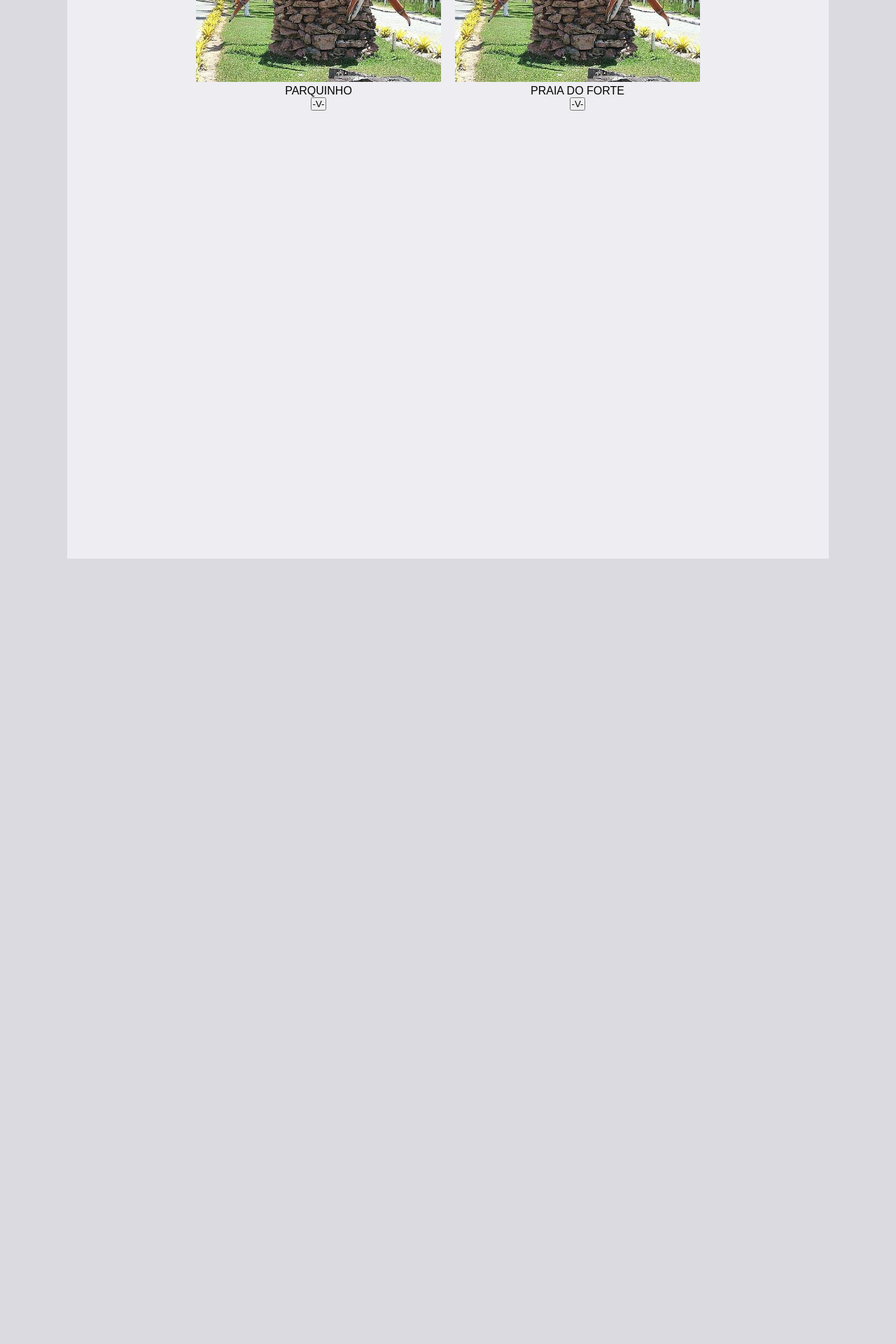
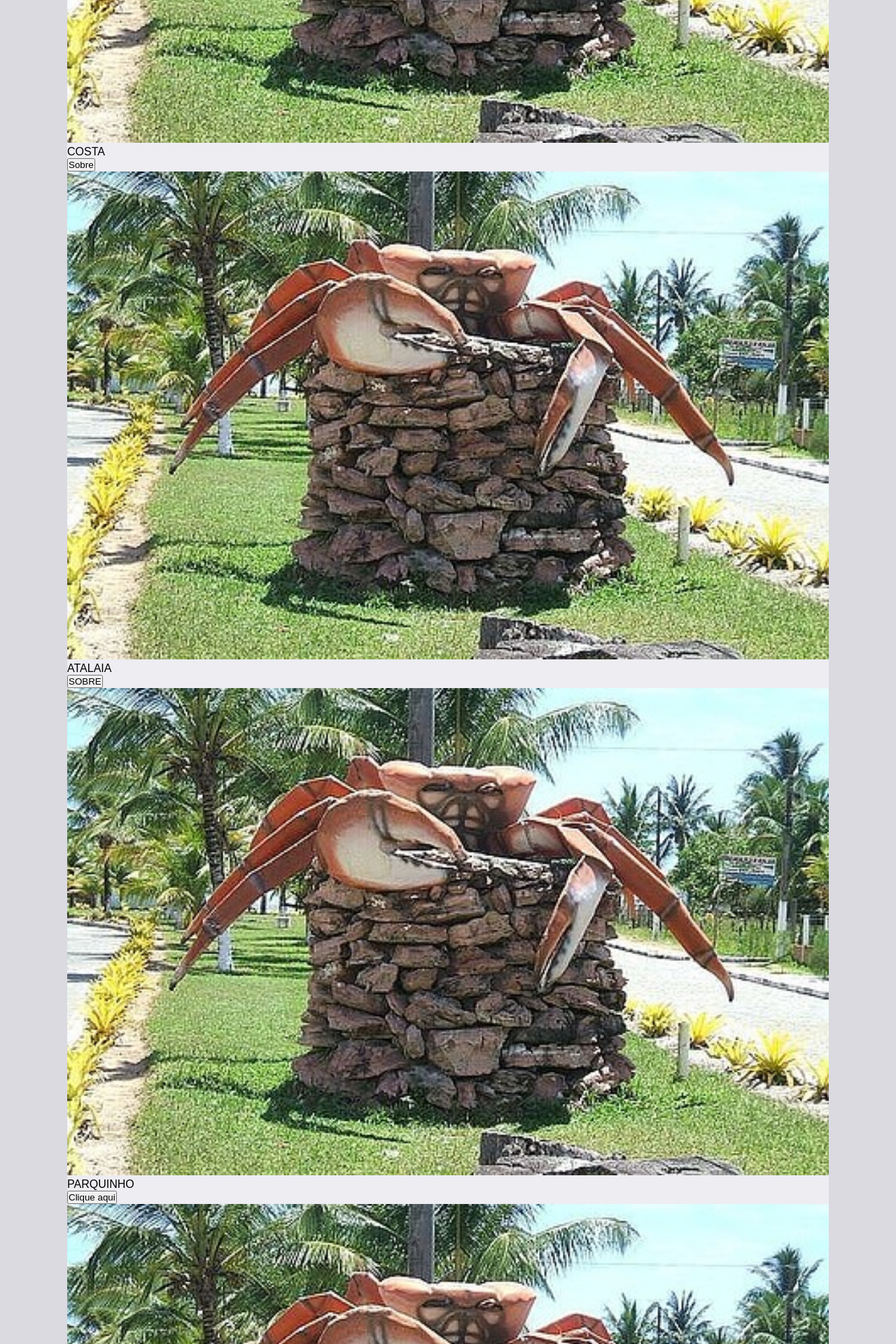
Before and after one commit to Evanjr73/ASC, a Next.js app in the folder my-next-app/: page /picos in a window 1280 px wide. Shown: the part 520-2440 px from the top of the page at 70% size. Before the commit the page ends 1318 px from the top, so only its background shows below. Built offline with nearby package versions, Linux system fonts and the light colour scheme.

Commit message:
add butom com hocks na pag picos

```diff
--- a/my-next-app/pages/noticias.tsx
+++ b/my-next-app/pages/noticias.tsx
@@ -4,6 +4,8 @@ import Noticia from "../src/noticia";
 import 'bootstrap/dist/css/bootstrap.min.css';
 import { Card } from 'reactstrap';
 import { CardImg , CardBody, CardTitle, CardText,  } from 'reactstrap';
+import Examp from "../src/butomhoocks/use";
+
 
 
 
@@ -21,6 +23,7 @@ export default function Noticias(){
 
                 <Noticia></Noticia>
 
+
             </div>
 
 
--- a/my-next-app/pages/picos.tsx
+++ b/my-next-app/pages/picos.tsx
@@ -1,19 +1,17 @@
 import React from "react";
 import Image from "next/image";
 import Nave from "../src/nav";
-import Example from '../src/buttom.jsx'
 import costa from '../src/img/costa.jpg'
+import spicos from '../styles/picos.module.css'
+import Examp from "../src/butomhoocks/use";
+import Examp3 from "../src/butomhoocks/use2";
+import Examp2 from "../src/butomhoocks/unse1"
 
-import spicos from '../styles/picos.module.css'
-
-
-
-
-
+import Examp4 from "../src/butomhoocks/use3"
 
  export default function Picos(){
+
     return(
-
 
         <div id="picos1">
 
@@ -33,26 +31,10 @@ import spicos from '../styles/picos.module.css'
                         <div>
                             <Image src={costa} alt= "" className={spicos.fotocate}/>
                         </div>
+
                         <p>COSTA</p>
 
-
-
-
-
-
-
-
-
-
-
-
-
-
-
-
-
-
-
+                        <Examp></Examp>
 
 
                     </div>
@@ -61,26 +43,20 @@ import spicos from '../styles/picos.module.css'
                         <div><Image src={costa} alt= "" className={spicos.fotocate}/></div>
                         <p>ATALAIA</p>
 
-                        <button>
-                            -V-
-                        </button>
+                        <Examp2></Examp2>
                     </div>
                     <div className={spicos.praias} id={spicos.parquinho}>
                         <div><Image src={costa} alt= "" className={spicos.fotocate}/></div>
                         <p>PARQUINHO</p>
 
-                        <button>
-                            -V-
-                        </button>
+                        <Examp3></Examp3>
                     </div>
 
                     <div className={spicos.praias} id={spicos.forte}>
                         <div><Image src={costa} alt= "" className={spicos.fotocate}/> </div>
                         <p>PRAIA DO FORTE</p>
 
-                        <button>
-                            -V-
-                        </button>
+                        <Examp4></Examp4>
                         </div>
 
 
--- /dev/null
+++ b/my-next-app/src/butomhoocks/unse1.jsx
@@ -0,0 +1,19 @@
+import React, { useState } from 'react';
+
+
+function Examp2() {
+    // Declarar uma nova variável de state, na qual chamaremos de "count"
+    const [count, setCount] = useState(' ');
+    const set = ()=> setCount("A primeira praia mais a sul da praia da costa localizada na vila de atalia , que contem boas condições geralmente melhor que a costa , com suas ondas mais cavadas e alihadas")
+    return (
+      <div >
+        <p>{count}</p>
+        <button onClick={set} >
+          SOBRE
+        </button>
+
+      </div>
+    );
+  }
+
+export default Examp2
--- /dev/null
+++ b/my-next-app/src/butomhoocks/use.jsx
@@ -0,0 +1,21 @@
+import React, { useState } from 'react';
+// import spicos from '../styles/picos.module.css'
+
+
+function Examp() {
+
+  const [count, setCount] = useState(' ');
+  const set = ()=> setCount("A primeira praia q vemos quando chegamos na ilha de Atalaia , geralmente mais frequentadada pelos surfistas locais por causa da condições boas para o surf e pelo seu palanque de surf q facilita a visualização das ondas")
+  return (
+    <div className='hock'>
+      <p>{count}</p>
+      <button onClick={set} >
+        Sobre
+      </button>
+
+    </div>
+  );
+}
+
+
+export default Examp
--- /dev/null
+++ b/my-next-app/src/butomhoocks/use2.jsx
@@ -0,0 +1,19 @@
+import React, { useState } from 'react';
+// import spicos from '../styles/picos.module.css'
+function Examp3() {
+  // Declarar uma nova variável de state, na qual chamaremos de "count"
+  const [count, setCount] = useState(' ');
+  const set = ()=> setCount("Em seus melhores dias é um dos melhores picos de surf da cidade localizada mais ao norte da praiada costa , gera boas onda rapidas e cavadas ")
+  return (
+    <div className='hock'>
+      <p>{count}</p>
+      <button onClick={set} >
+        Clique aqui
+      </button>
+
+    </div>
+  );
+}
+
+
+export default Examp3
--- /dev/null
+++ b/my-next-app/src/butomhoocks/use3.jsx
@@ -0,0 +1,19 @@
+import React, { useState } from 'react';
+// import spicos from '../styles/picos.module.css'
+function Examp4() {
+  // Declarar uma nova variável de state, na qual chamaremos de "count"
+  const [count, setCount] = useState(' ');
+  const set = ()=> setCount("A prais intitulada de forte de canes , fica bem ao norte , bem perto da barra que sempre está com as melhores condições da cidade , não é muito movimentada pelos surfistas locais por sua distância , mas com certeza vale a ida")
+  return (
+    <div className='hock'>
+      <p>{count}</p>
+      <button onClick={set} >
+        Sobre
+      </button>
+
+    </div>
+  );
+}
+
+
+export default Examp4
--- a/my-next-app/styles/nave.module.css
+++ b/my-next-app/styles/nave.module.css
@@ -17,7 +17,7 @@
   display: flex;
   height: 40px;
   width: 100%;
-  background-color: rgba(127, 127, 196, 0.926);
+  background-color: rgba(108, 108, 194, 0.926);
   overflow: hidden;
   position: fixed;
   margin-bottom: 20px;
--- a/my-next-app/styles/picos.module.css
+++ b/my-next-app/styles/picos.module.css
@@ -14,8 +14,15 @@
    height: 100%;
    width: 100%;
 }
+.hock{
+    margin: auto;
+}
 
 #categoriasdiv2{
+
+}
+
+/* #categoriasdiv2{
     display:grid;
 
     width: 200px;
@@ -30,7 +37,7 @@
     justify-content: center;
 
 
-}
+} */
 .separa{
     height: 28px;
 }
@@ -43,7 +50,7 @@
         height: auto;
     }
 
-    #categoriasdiv2{
+    /* #categoriasdiv2{
 
         display:grid;
 
@@ -57,7 +64,7 @@
 
         justify-content: center;
 
-    }
+    } */
 
 
 
--- a/my-next-app/tsconfig.json
+++ b/my-next-app/tsconfig.json
@@ -15,6 +15,6 @@
     "jsx": "preserve",
     "incremental": true
   },
-  "include": ["next-env.d.ts", "**/*.ts", "**/*.tsx"],
+  "include": ["next-env.d.ts", "**/*.ts", "**/*.tsx", "src/butomhoocks/use.jsx"],
   "exclude": ["node_modules"]
 }
```
Also changed, not shown: my-next-app/src/nav.tsx (+3 -1 lines), my-next-app/src/butomhoocks/buttom.jsx (renamed from my-next-app/src/buttom.jsx).
